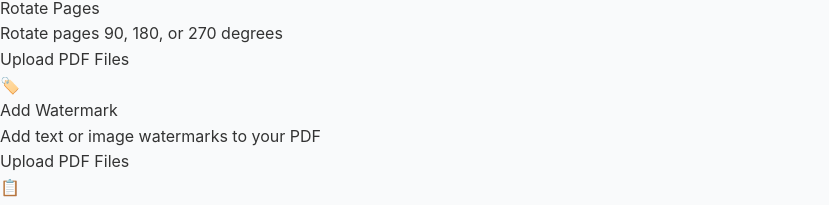
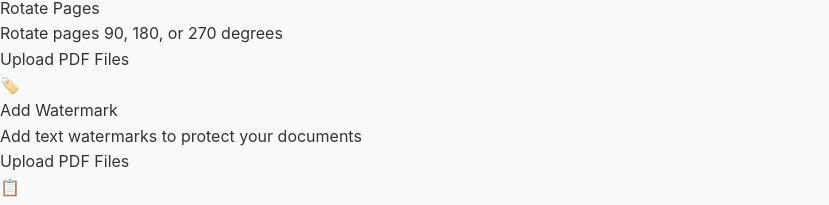
Before and after one commit to ulinycoin/clientpdf-pro, a React (Vite) app: page / in a window 1280 px wide. Shown: the part 2058-2263 px from the top of the page, without its empty margins (0-829 px from the left). Built offline with nearby package versions, Linux system fonts and the light colour scheme.

Commit message:
feat(watermark): activate Watermark tool in ToolsGrid

```diff
--- a/src/components/organisms/ToolsGrid.tsx
+++ b/src/components/organisms/ToolsGrid.tsx
@@ -43,10 +43,10 @@ const ToolsGrid: React.FC<ToolsGridProps> = ({
     },
     {
       title: 'Add Watermark',
-      description: 'Add text or image watermarks to your PDF',
+      description: 'Add text watermarks to protect your documents',
       icon: 'WATERMARK',
       operationType: 'watermark',
-      comingSoon: true
+      comingSoon: false
     },
     {
       title: 'Extract Pages',
```
